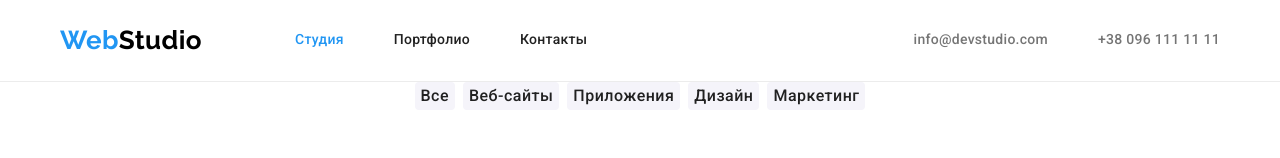
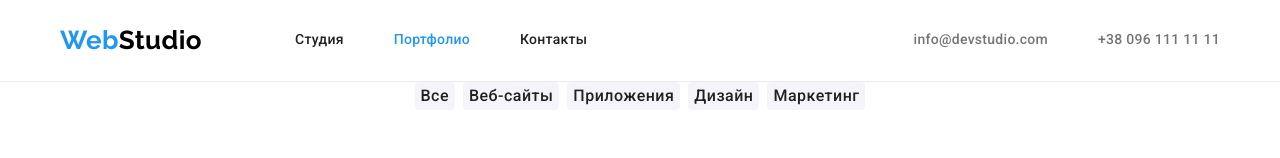
Before and after one commit to ihorsaievych/goit-markup-hw-03, a plain HTML site: page portfolio.html in a window 1280 px wide. Shown: the top 158 px of the page. Drawn offline with nearby package versions, Linux system fonts and the light colour scheme.

Commit message:
Update portfolio.html

```diff
--- a/portfolio.html
+++ b/portfolio.html
@@ -32,10 +32,10 @@
           >
           <ul class="header-list list">
             <li class="header-item">
-              <a href="./index.html" class="header-link header-curretlink link">Студия</a>
+              <a href="./index.html" class="header-link link">Студия</a>
             </li>
             <li class="header-item">
-              <a href="./portfolio.html" class="header-link link">Портфолио</a>
+              <a href="./portfolio.html" class="header-link header-curretlink link">Портфолио</a>
             </li>
             <li class="header-item"><a href="" class="header-link link">Контакты</a></li>
           </ul>
```
